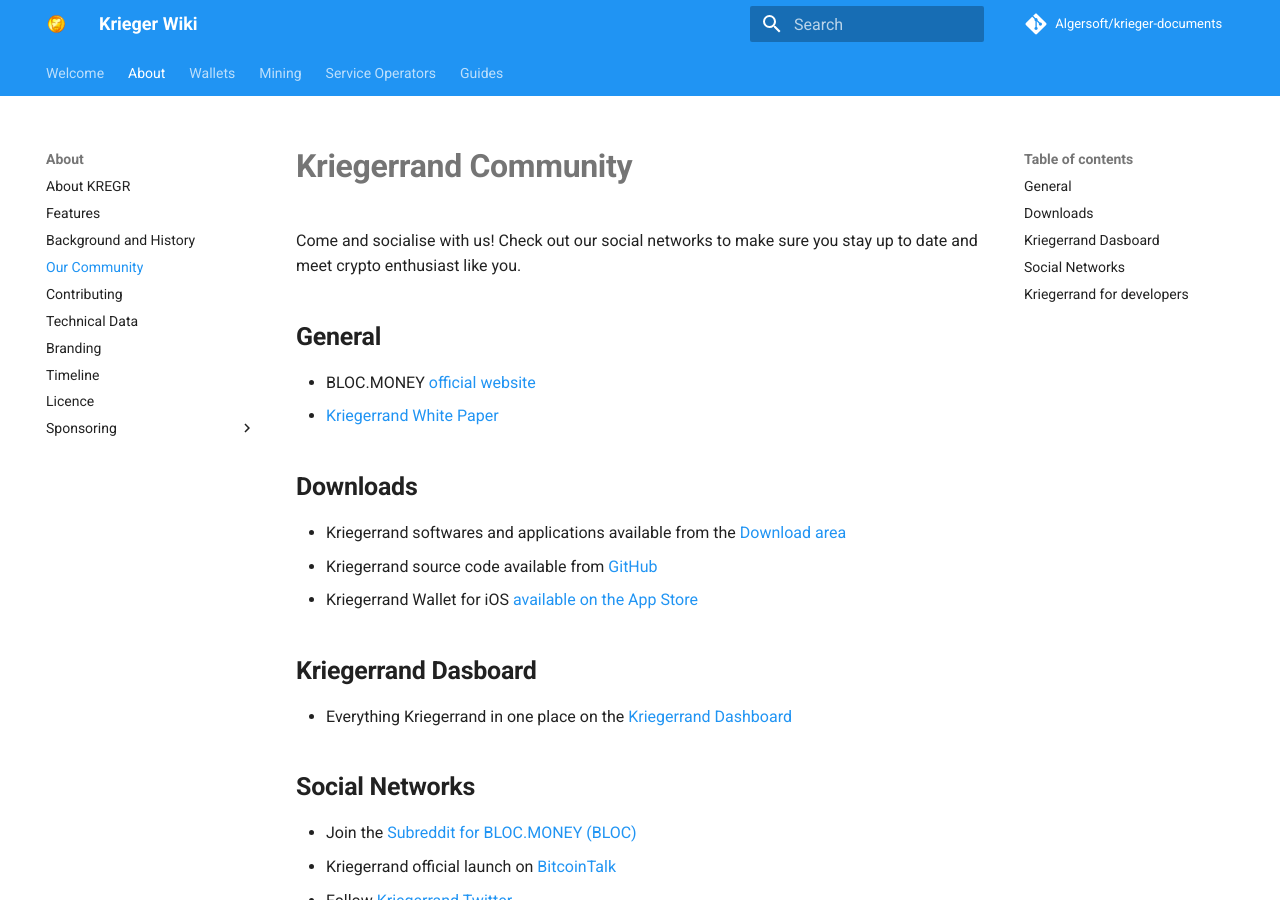
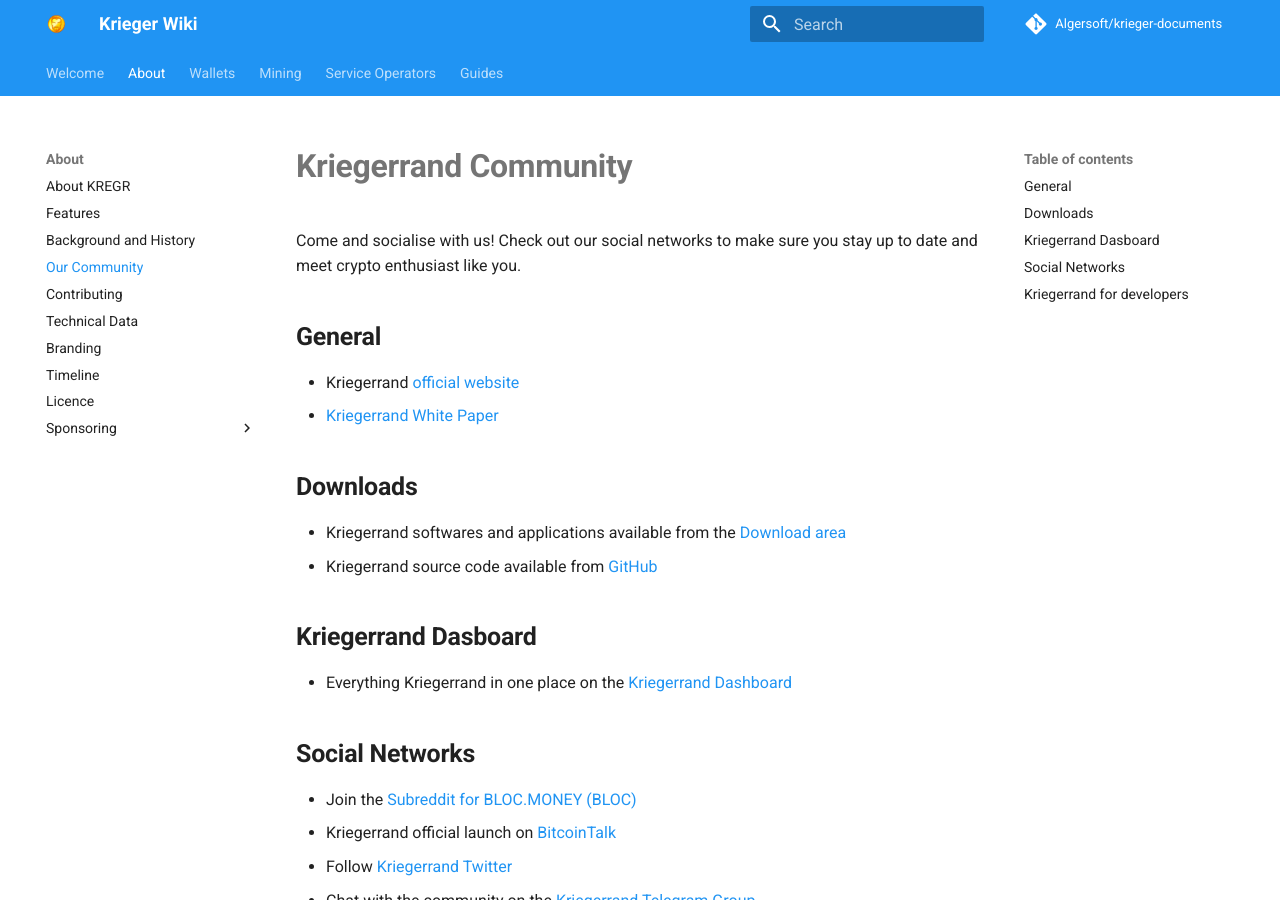
Before and after one commit to Algersoft/algersoftbible, an MkDocs documentation site: the page built from docs/about/Community.md, in a window 1280 px wide and 900 px high. Built offline with MkDocs 1.6.1 and Material for MkDocs 9.7.7, drawn with Linux system fonts in a browser that asks for light colours; comment, search, counter and statistics services are not loaded.

Commit message:
Update Community.md

```diff
--- a/docs/about/Community.md
+++ b/docs/about/Community.md
@@ -4,18 +4,17 @@
 
 ## **General**
 
-* BLOC.MONEY [official website](https://bloc.money)
-* [Kriegerrand White Paper](https://bloc.money/files/whitepaper/bloc-white-paper.pdf)
+* Kriegerrand [official website](https://kriegerrand.com)
+* [Kriegerrand White Paper](https://kriegerrand.com/wp-content/uploads/2019/02/Kriegerrand-White-Paper.pdf)
 
 ## **Downloads**
 
-* Kriegerrand softwares and applications available from the [Download area](https://bloc.money/download)
-* Kriegerrand source code available from [GitHub](https://github.com/furiousteam)
-* Kriegerrand Wallet for iOS [available on the App Store](https://itunes.apple.com/us/app/bloc-wallet-by-furiousteam-ltd/id1437924269?mt=8&ign-mpt=uo%3D2)
+* Kriegerrand softwares and applications available from the [Download area](https://kriegerrand.com/downloads)
+* Kriegerrand source code available from [GitHub](https://github.com/Algersoft/Kriegerrand/)
 
 ## **Kriegerrand Dasboard**
 
-* Everything Kriegerrand in one place on the [Kriegerrand Dashboard](https://dashboard.bloc.money)
+* Everything Kriegerrand in one place on the [Kriegerrand Dashboard](https://xyz.kriegerrand.com)
 
 ## **Social Networks**
 
@@ -32,4 +31,4 @@
 
 ## **Kriegerrand for developers**
 
-* [Kriegerrand DEVELOPER](https://bloc-developer.com)
+* [Kriegerrand DEVELOPER](https://algersoft.org)
```
